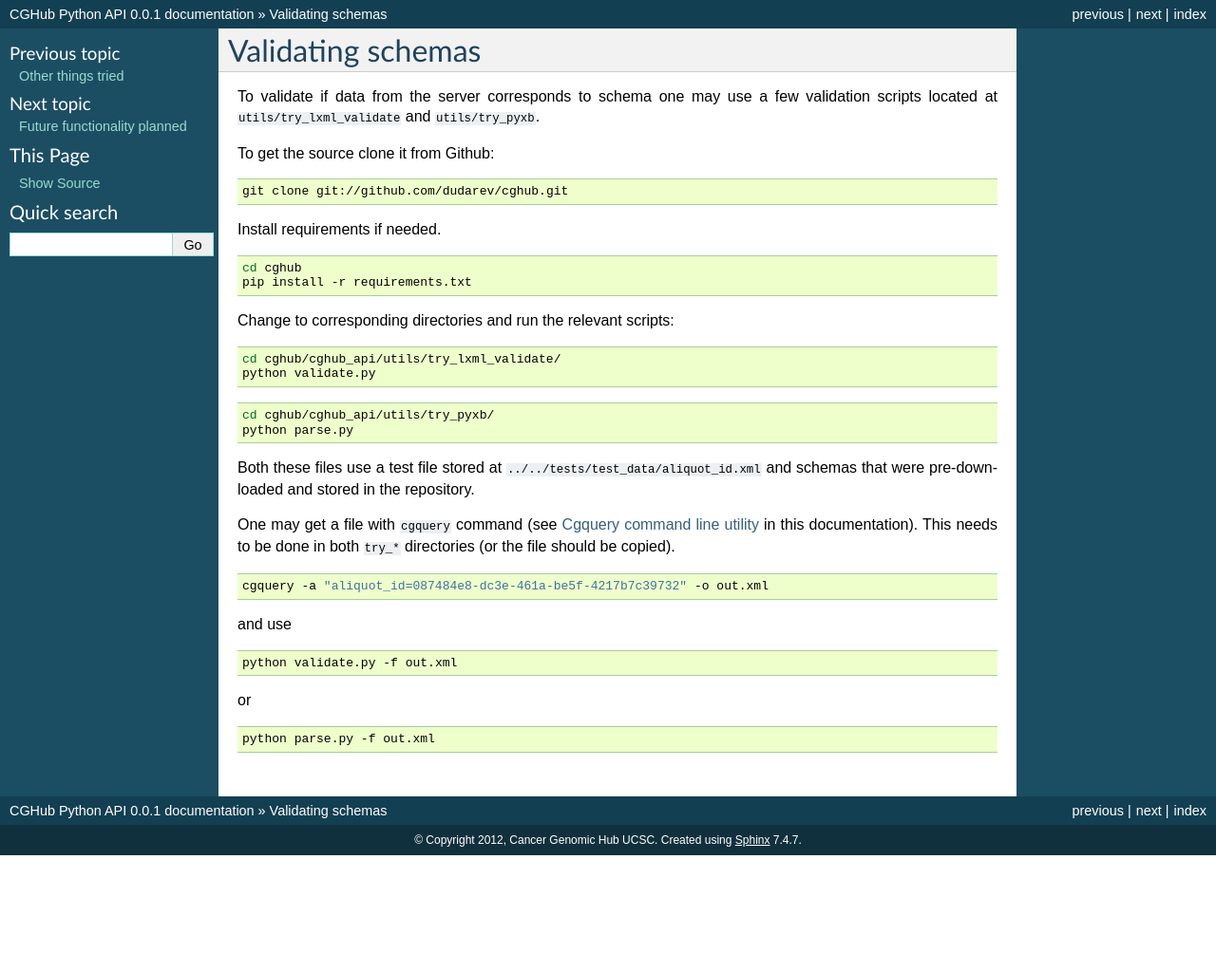
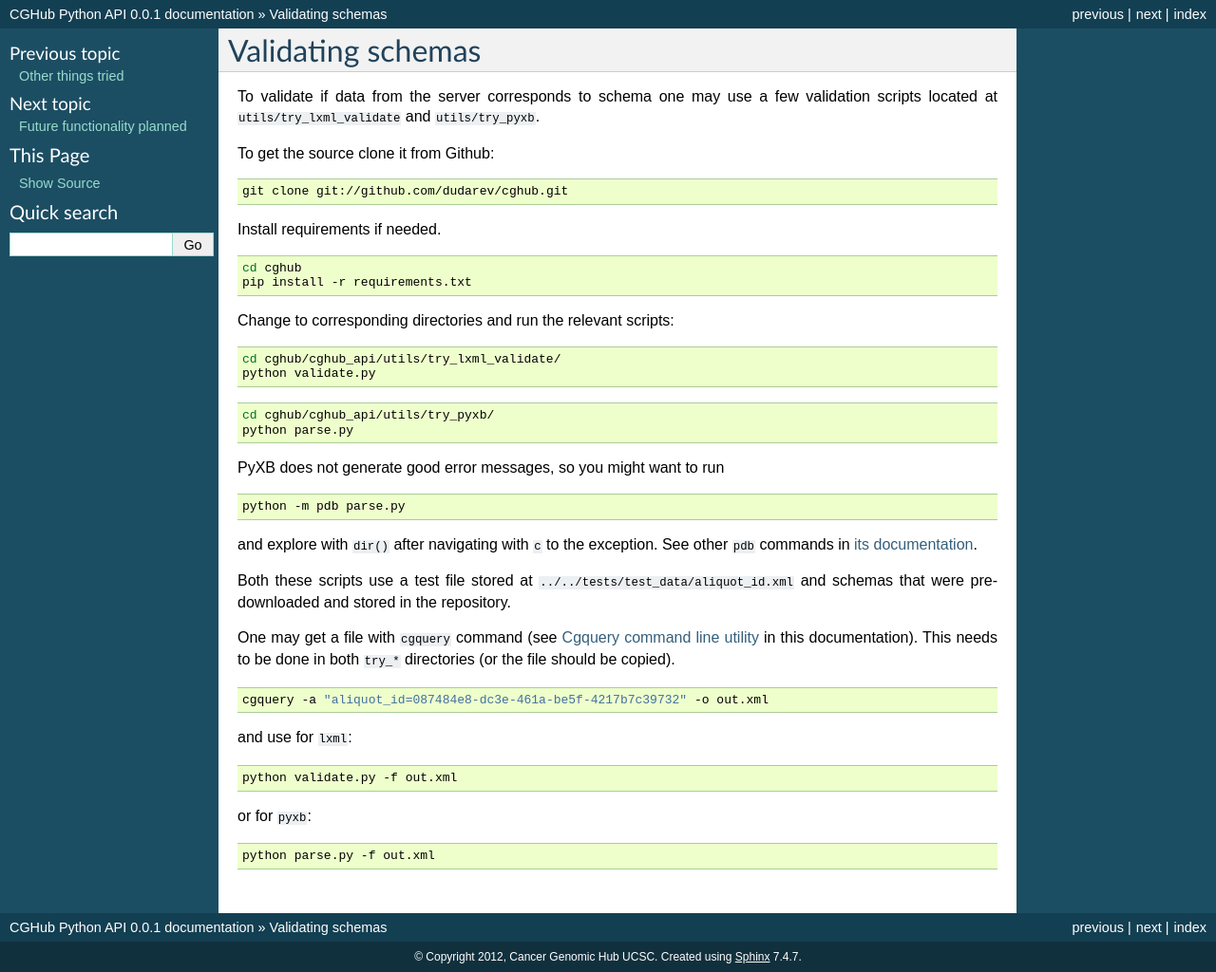
Before and after one commit to dudarev/cghub, a Sphinx documentation site: the page built from cghub_api/docs/source/validation.rst, in a window 1280 px wide. Shown: the whole page at 95% size. Built offline with Sphinx 7.4.7, drawn with Linux system fonts in a browser that asks for light colours; before the commit the page ends 901 px from its top, so only the background shows below that.

Commit message:
ticket:53 updated documentation

```diff
--- a/cghub_api/docs/source/validation.rst
+++ b/cghub_api/docs/source/validation.rst
@@ -32,7 +32,16 @@ Change to corresponding directories and run the relevant scripts:
     cd cghub/cghub_api/utils/try_pyxb/
     python parse.py
 
-Both these files use a test file stored at ``../../tests/test_data/aliquot_id.xml`` and schemas that were pre-downloaded and stored in the repository.
+PyXB does not generate good error messages, so you might want to run
+
+.. code-block:: bash
+
+    python -m pdb parse.py
+
+and explore with ``dir()`` after navigating with ``c`` to the exception. See other ``pdb`` commands in
+`its documentation <http://docs.python.org/library/pdb.html>`__.
+
+Both these scripts use a test file stored at ``../../tests/test_data/aliquot_id.xml`` and schemas that were pre-downloaded and stored in the repository.
 
 One may get a file with ``cgquery`` command (see :doc:`cgquery` in this documentation). This needs to be done in both ``try_*`` directories (or the file should be copied).
 
@@ -40,13 +49,13 @@ One may get a file with ``cgquery`` command (see :doc:`cgquery` in this document
 
     cgquery -a "aliquot_id=087484e8-dc3e-461a-be5f-4217b7c39732" -o out.xml
 
-and use
+and use for ``lxml``:
 
 .. code-block:: bash
 
     python validate.py -f out.xml
 
-or
+or for ``pyxb``:
 
 .. code-block:: bash
 
```
Also changed, not shown: cghub_api/docs/source/tried.rst (+4 -4 lines).
